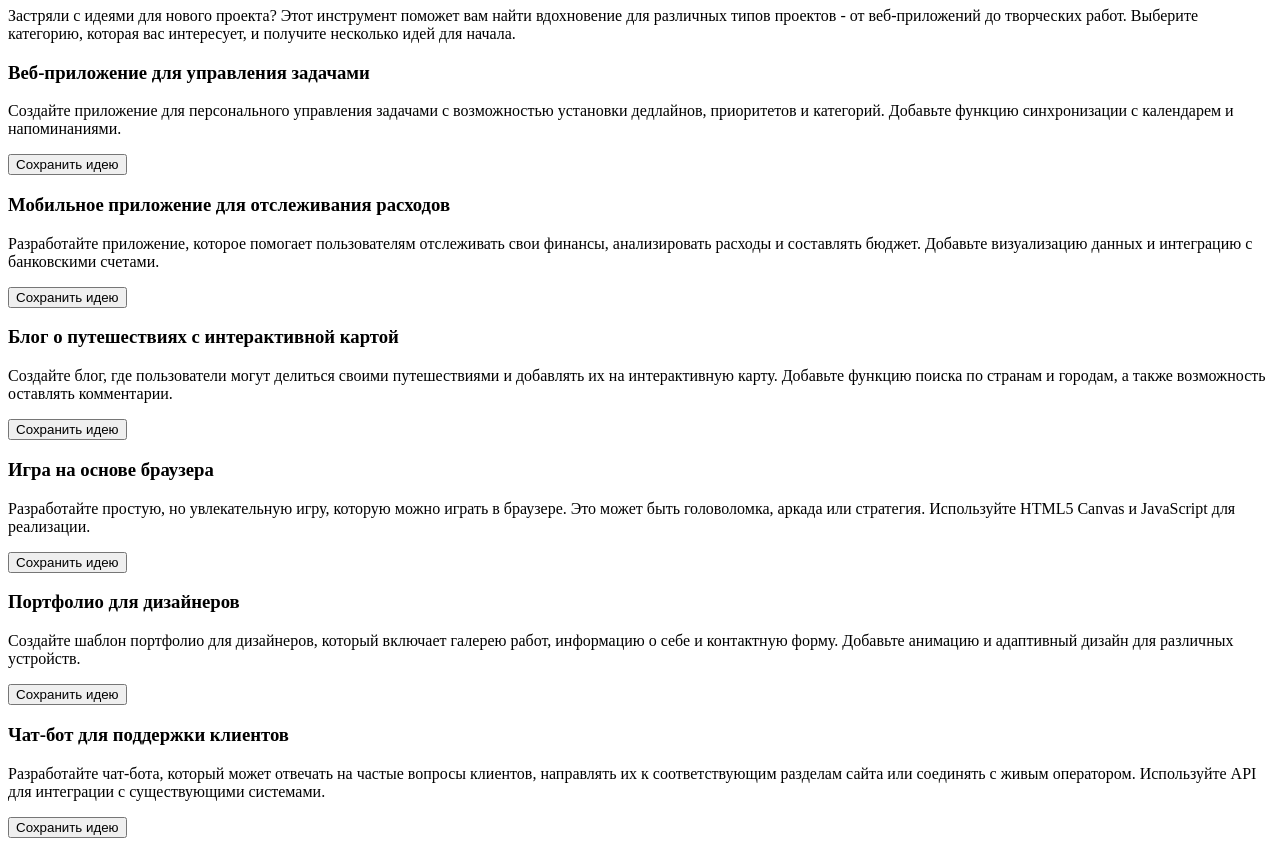
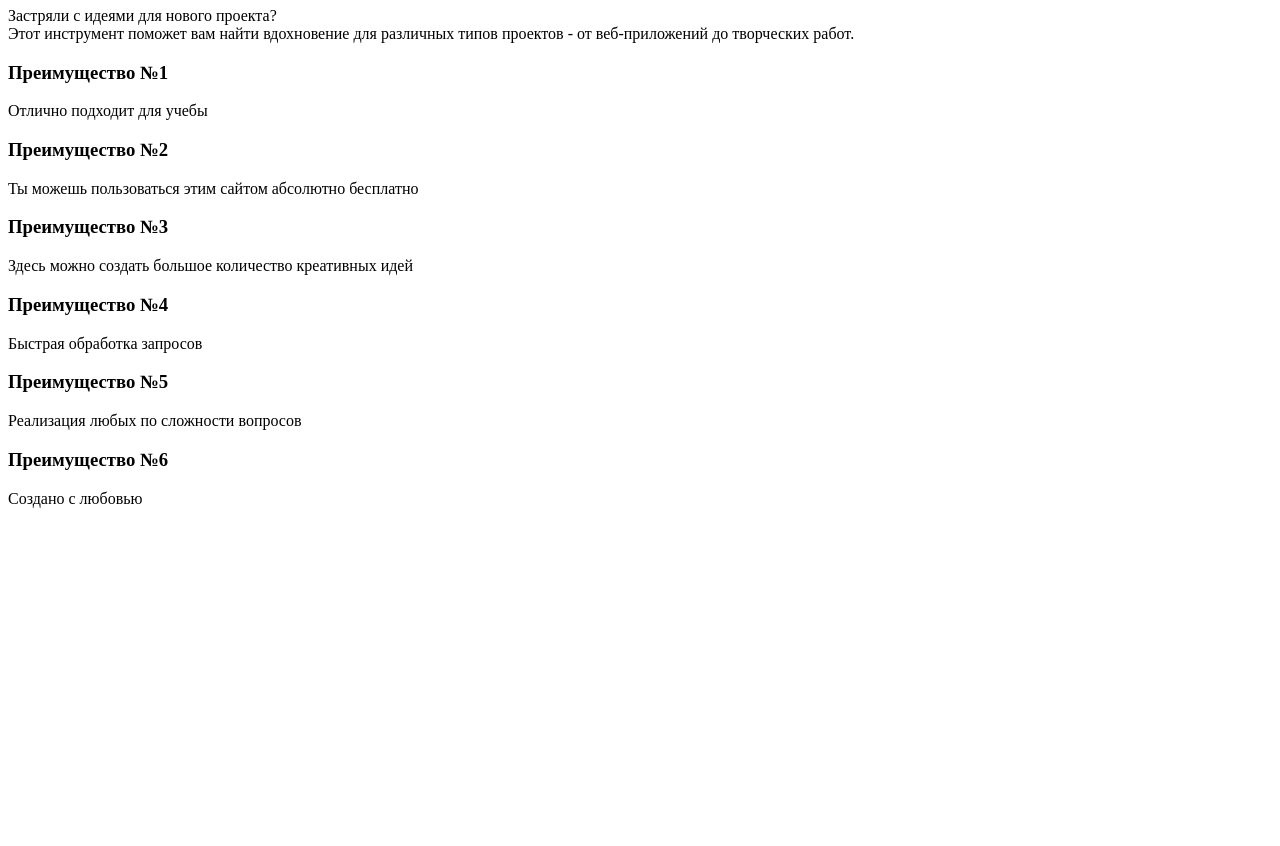
Before and after one commit to LekmaLSlime/Project_Algo, a plain HTML site: page index.html in a window 1280 px wide. Shown: the part 73-919 px from the top of the page. After the commit the page ends 800 px from the top, so only its background shows below. Drawn offline with Linux system fonts and the light colour scheme.

Commit message:
Version2 index.html

```diff
--- a/index.html
+++ b/index.html
@@ -8,48 +8,42 @@
 <body>
     <div class="container">
         <header>
-            <h1>Генератор идей для проектов</h1>
+            <h1>Генератор идей для проектов - ИИдеи</h1>
         </header>
 
         <div class="description">
-            <p>Застряли с идеями для нового проекта? Этот инструмент поможет вам найти вдохновение для различных типов проектов - от веб-приложений до творческих работ. Выберите категорию, которая вас интересует, и получите несколько идей для начала.</p>
+            <p>Застряли с идеями для нового проекта? </br> Этот инструмент поможет вам найти вдохновение для различных типов проектов - от веб-приложений до творческих работ.</p>
         </div>
 
         <div class="ideas-container">
             <div class="idea-card">
-                <h3>Веб-приложение для управления задачами</h3>
-                <p>Создайте приложение для персонального управления задачами с возможностью установки дедлайнов, приоритетов и категорий. Добавьте функцию синхронизации с календарем и напоминаниями.</p>
-                <button class="btn btn-animate" onclick="alert('Идея сохранена!')">Сохранить идею</button>
+                <h3>Преимущество №1</h3>
+                <p>Отлично подходит для учебы</p>
             </div>
 
             <div class="idea-card">
-                <h3>Мобильное приложение для отслеживания расходов</h3>
-                <p>Разработайте приложение, которое помогает пользователям отслеживать свои финансы, анализировать расходы и составлять бюджет. Добавьте визуализацию данных и интеграцию с банковскими счетами.</p>
-                <button class="btn" onclick="alert('Идея сохранена!')">Сохранить идею</button>
+                <h3>Преимущество №2</h3>
+                <p>Ты можешь пользоваться этим сайтом абсолютно бесплатно</p>
+                </div>
+
+            <div class="idea-card">
+                <h3>Преимущество №3</h3>
+                <p>Здесь можно создать большое количество креативных идей</p>
             </div>
 
             <div class="idea-card">
-                <h3>Блог о путешествиях с интерактивной картой</h3>
-                <p>Создайте блог, где пользователи могут делиться своими путешествиями и добавлять их на интерактивную карту. Добавьте функцию поиска по странам и городам, а также возможность оставлять комментарии.</p>
-                <button class="btn" onclick="alert('Идея сохранена!')">Сохранить идею</button>
+                <h3>Преимущество №4</h3>
+                <p>Быстрая обработка запросов</p>
             </div>
 
-            <div class="idea-card">
-                <h3>Игра на основе браузера</h3>
-                <p>Разработайте простую, но увлекательную игру, которую можно играть в браузере. Это может быть головоломка, аркада или стратегия. Используйте HTML5 Canvas и JavaScript для реализации.</p>
-                <button class="btn" onclick="alert('Идея сохранена!')">Сохранить идею</button>
+             <div class="idea-card">
+                <h3>Преимущество №5</h3>
+                <p>Реализация любых по сложности вопросов</p>
             </div>
 
-            <div class="idea-card">
-                <h3>Портфолио для дизайнеров</h3>
-                <p>Создайте шаблон портфолио для дизайнеров, который включает галерею работ, информацию о себе и контактную форму. Добавьте анимацию и адаптивный дизайн для различных устройств.</p>
-                <button class="btn" onclick="alert('Идея сохранена!')">Сохранить идею</button>
-            </div>
-
-            <div class="idea-card">
-                <h3>Чат-бот для поддержки клиентов</h3>
-                <p>Разработайте чат-бота, который может отвечать на частые вопросы клиентов, направлять их к соответствующим разделам сайта или соединять с живым оператором. Используйте API для интеграции с существующими системами.</p>
-                <button class="btn" onclick="alert('Идея сохранена!')">Сохранить идею</button>
+             <div class="idea-card">
+                <h3>Преимущество №6</h3>
+                <p>Создано с любовью</p>
             </div>
         </div>
 
```
